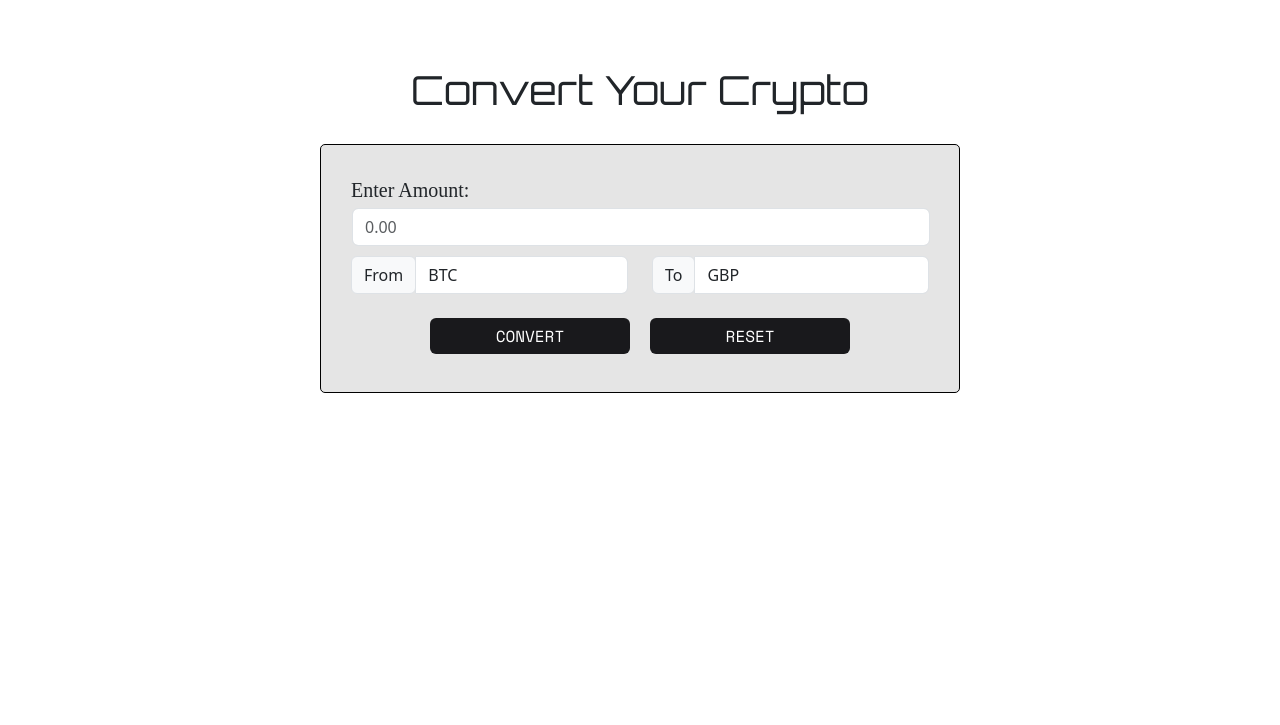
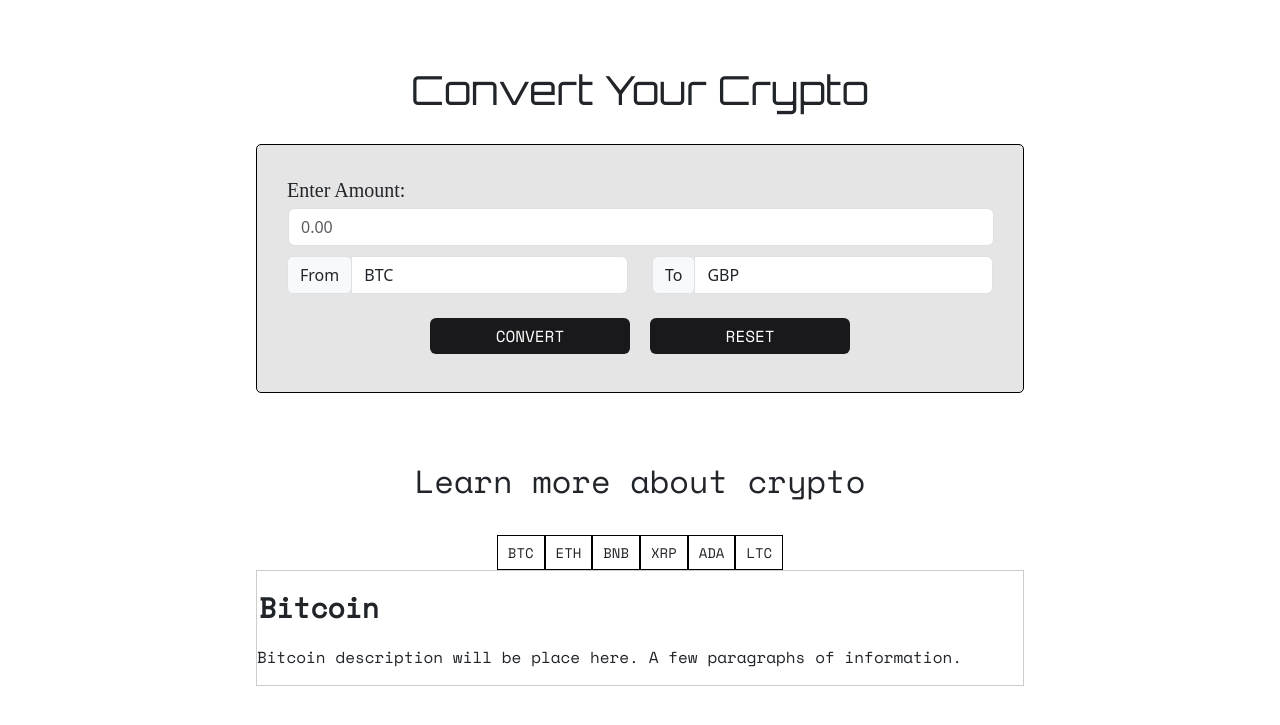
Before and after one commit to adampl2/CryptoSwap, a plain HTML site: page index.html in a window 1280 px wide. Shown: the part 75-800 px from the top of the page. Drawn offline with nearby package versions, Linux system fonts and the light colour scheme.

Commit message:
Basic HTML Tabs added and styled. JS added for tab functionality.

```diff
--- a/assets/css/style.css
+++ b/assets/css/style.css
@@ -11,9 +11,13 @@ body {
     font-family: 'Space Mono', monospace;
 }
 
+/* NavBar styling */
+
 nav {
     box-sizing: border-box;
 }
+
+/* Styles the buttons on the navigation menu, sets padding, and font family */
 
 nav button {
     border: none;
@@ -83,9 +87,9 @@ nav button {
 
 /* Conversion container */
 
-/* centers the container */
+/* centers the container and sets its colors */
 .main {
-    width: 50vw;
+    width: 60vw;
     margin: auto;
     padding: 30px;
     border-radius: 5px;
@@ -131,7 +135,59 @@ label {
     font-family: 'Space Mono', monospace;
 }
 
-/* centers the nav menu and adds right margin */
+/* The tabs menu */
+
+.tabs-heading {
+    font-family: 'Space Mono', monospace;
+    margin: 45px 0 35px 0;
+}
+
+[data-tab-info] {
+    display: none;
+}
+
+.active[data-tab-info] {
+    display: block;
+}
+
+.tab-content {
+    display: flex;
+    justify-content: left;
+    font-family: 'Space Mono', monospace;
+    font-weight: normal;
+    border: 1px solid #ccc;
+    width: 60vw;
+    max-width: 60vw;
+    min-width: 60vw;
+    margin: auto;
+}
+
+div > h3 {
+    font-family: 'Space Mono', monospace;
+    font-weight: bold;
+    margin: 20px 2px;
+}
+
+.tabs {
+    width: 60vw;
+    max-width: 60vw;
+    display: flex;
+    margin: auto;
+    justify-content: center;
+}
+
+.tabs span {
+    padding: 6px 10px;
+    border: 1px solid #000000;
+    font-size: 14px;
+    font-family: 'Space Mono', monospace;
+}
+
+.tabs span:hover {
+    cursor: pointer;
+}
+
+/* Centers the nav menu and adds right margin */
 
 @media only screen and (min-width: 600px) {
     .nav-buttons {
--- a/assets/js/main.js
+++ b/assets/js/main.js
@@ -1,8 +1,28 @@
+
+// Redirects the user to desired link when clicked on a navbar button
+
 let buttons = document.getElementsByClassName("nav-button");
 
 for (let i = 0; i < buttons.length; i++) {
-    buttons[i].addEventListener("click", function() {
-      let link = this.getAttribute("data-href");
-      window.open(link, "_blank");
-    });
-  }
+  buttons[i].addEventListener("click", function () {
+    let link = this.getAttribute("data-href");
+    window.open(link, "_blank");
+  });
+}
+
+// Changes the content when clicked on a different tab in the "Learn more about crypto" section.
+
+const tabs = document.querySelectorAll('[data-tab-value]');
+const tabInfos = document.querySelectorAll('[data-tab-info]');
+
+tabs.forEach(tab => {
+  tab.addEventListener('click', () => {
+    const target = document
+      .querySelector(tab.dataset.tabValue);
+
+    tabInfos.forEach(tabInfo => {
+      tabInfo.classList.remove('active')
+    })
+    target.classList.add('active');
+  })
+})
--- a/index.html
+++ b/index.html
@@ -45,13 +45,13 @@
     <h1 class="convert-heading">Convert Your Crypto</h1>
 
     <!-- The form was created thanks to https://www.geeksforgeeks.org/currency-converter-in-javascript/ -->
-    <div class="conversion-container">
+
         <div class="main">
             <div class="form-group">
                 <label for="oamount">
                     Enter Amount:
                 </label>
-                <input type="text" class="form-control searchBox" placeholder="0.00" id="oamount">
+                <input type="number" class="form-control searchBox" placeholder="0.00" id="oamount">
 
             </div>
             <div class="row">
@@ -107,6 +107,50 @@
                 </span>
             </h2>
         </div>
+    <br>
+    <h2 class="tabs-heading d-flex justify-content-center">Learn more about crypto</h2>
+
+    <div class="tabs">
+        <span data-tab-value="#tab_1">BTC</span>
+        <span data-tab-value="#tab_2">ETH</span>
+        <span data-tab-value="#tab_3">BNB</span>
+        <span data-tab-value="#tab_4">XRP</span>
+        <span data-tab-value="#tab_5">ADA</span>
+        <span data-tab-value="#tab_6">LTC</span>
+    </div>
+    <div class="tab-content">
+        <div class="tabs__tab active" id="tab_1" data-tab-info>
+            <h3>Bitcoin</h3>
+            <p>Bitcoin description will be place here.
+                A few paragraphs of information.
+            </p>
+
+        </div>
+        <div class="tabs__tab" id="tab_2" data-tab-info>
+            <h3>Ethereum</h3>
+            <p>Ethereum description</p>
+
+        </div>
+        <div class="tabs__tab" id="tab_3" data-tab-info>
+            <h3>Binance</h3>
+            <p>The Binance coin description</p>
+
+        </div>
+        <div class="tabs__tab" id="tab_4" data-tab-info>
+            <h3>Ripple</h3>
+            <p>The Ripple coin description</p>
+
+        </div>
+        <div class="tabs__tab" id="tab_5" data-tab-info>
+            <h3>Cardano</h3>
+            <p>The Cardano coin description</p>
+
+        </div>
+        <div class="tabs__tab" id="tab_6" data-tab-info>
+            <h3>Litecoin</h3>
+            <p>The Litecoin coin description</p>
+
+        </div>
 
     </div>
 
```
